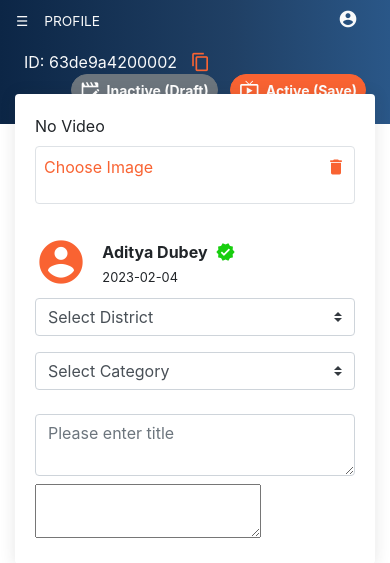
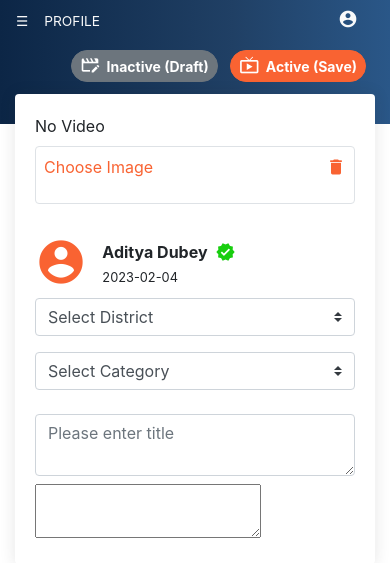
Before and after one commit to itsAdityaDubey/policeDarpanNews, a PHP site: page /Admin/Dashboard/article.php in a window 390 px wide. Shown: the top 563 px of the page. Run offline with PHP 8.4, Linux system fonts and the light colour scheme; the visitor is signed in with stand-in values (Sample User, id 1); data that the repository does not hold is empty; some libraries are stand-ins or nearby versions.

Commit message:
Polish Update 3

```diff
--- a/Admin/Dashboard/article.php
+++ b/Admin/Dashboard/article.php
@@ -154,7 +154,7 @@
       </div>
     </nav>
     <div class="container px-4 pb-2">
-      <span class="text-light">ID: <?php $articleId = uniqid(); echo $articleId; ?> &nbsp;
+      <span class="text-light  d-none d-md-inline">ID: <?php $articleId = uniqid(); echo $articleId; ?> &nbsp;
         <a href="#" onclick="navigator.clipboard.writeText('<?php echo $articleId; ?>');"> <i class="material-icons">content_copy</i></a>
       </span>
       <span class="float-right">
--- a/Admin/Dashboard/edit.php
+++ b/Admin/Dashboard/edit.php
@@ -165,7 +165,7 @@
       }
     ?>
     <div class="container px-4 pb-2">
-      <span class="text-light">ID: <?php echo $Id; ?> &nbsp;
+      <span class="text-light  d-none d-md-inline">ID: <?php echo $Id; ?> &nbsp;
         <a href="#" onclick="navigator.clipboard.writeText('<?php echo $Id; ?>');"> <i class="material-icons">content_copy</i></a>
       </span>
       <span class="float-right">
```
